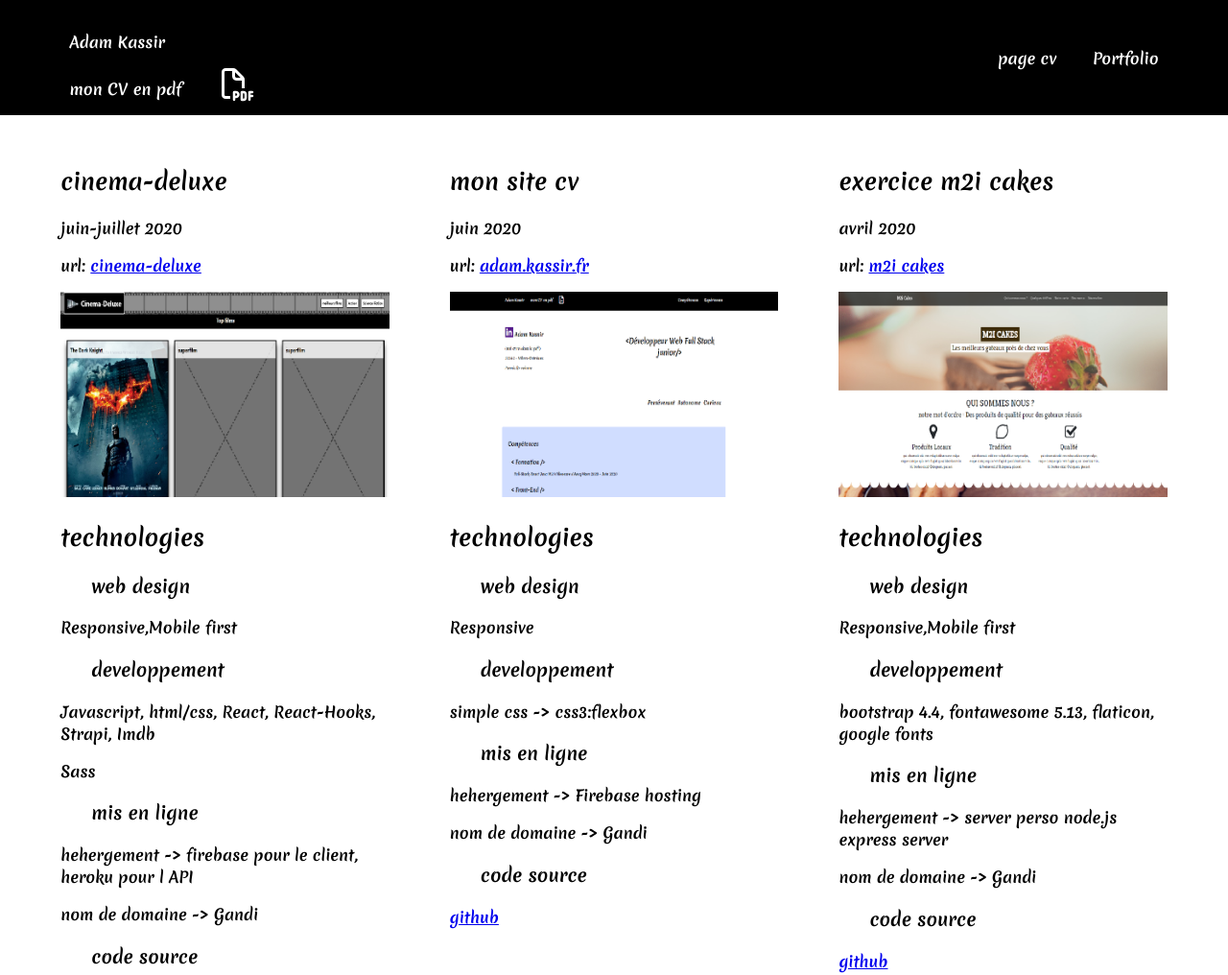
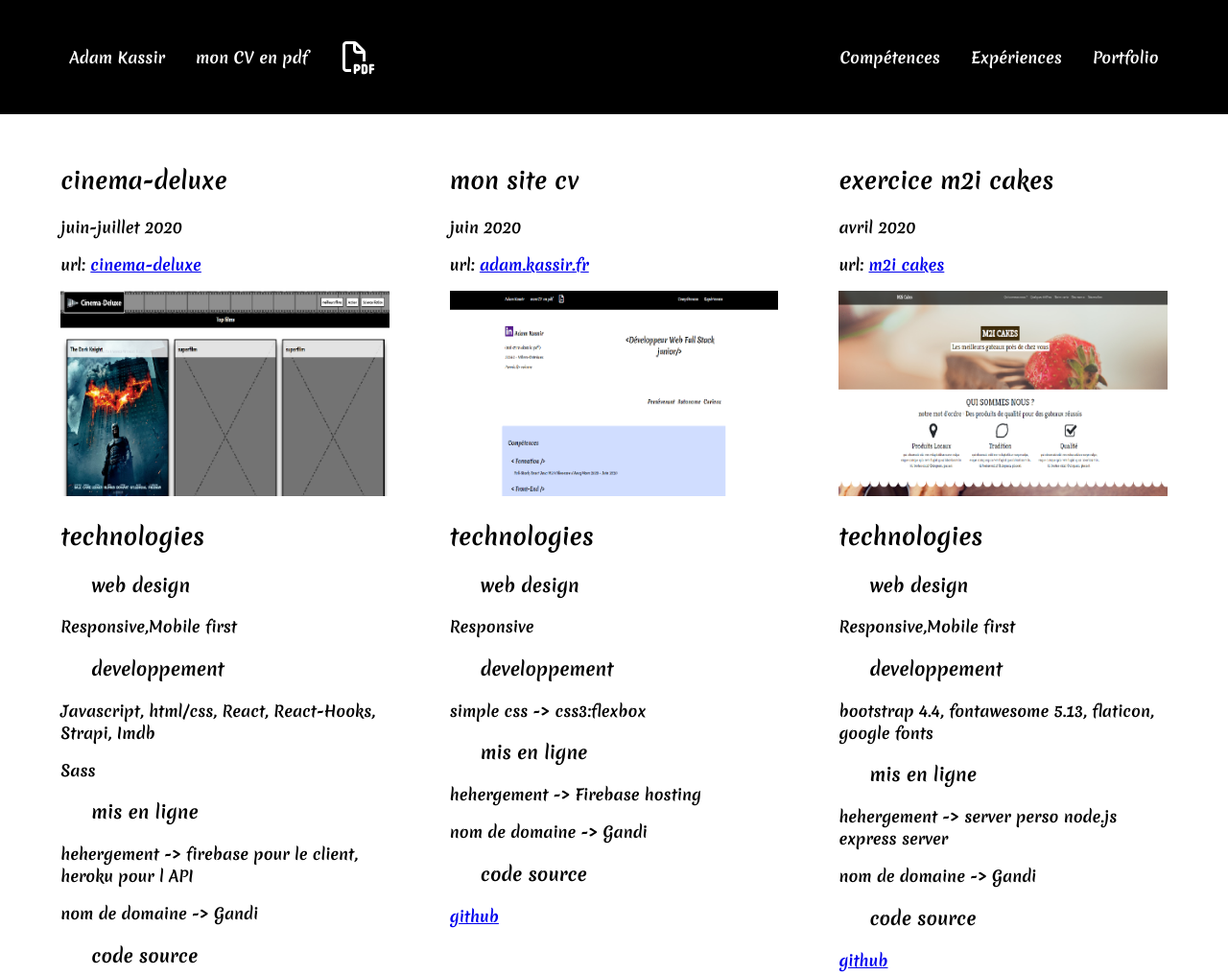
Before and after one commit to spike59/cv_en_ligne, a plain HTML site: page public/portfolio.html in a window 1280 px wide. Shown: the top 1016 px of the page at 96% size. Drawn offline with Linux system fonts and the light colour scheme.

Commit message:
mis a jour de la nav du portfolio

```diff
--- a/public/portfolio.html
+++ b/public/portfolio.html
@@ -16,17 +16,17 @@
 <body>
     <nav>
         <div class="container">
-            <div>
-                <p>Adam Kassir</p>
-                <a href="./files/adam_kassir_web_cv_08_06_2020_standard.pdf"> mon CV en pdf</a>
-                <a href="./files/adam_kassir_web_cv_08_06_2020_standard.pdf"><i class="far fa-file-pdf"></i></a>
+            <ul>
+                <li><p>Adam Kassir</p></li>
+                <li><a href="./files/adam_kassir_web_cv_08_06_2020_standard.pdf"> mon CV en pdf</a></li>
+                <li><a href="./files/adam_kassir_web_cv_08_06_2020_standard.pdf"><i class="far fa-file-pdf"></i></a></li>
 
-            </div>
-            <div>
-                <a href="index.html">page cv</a>
-                <a href="portofolio.html">Portfolio</a>
-            </div>
-
+            </ul>
+            <ul>
+                <li><a href="#competences_box">Compétences</a></li>
+                <li><a href="#experiences_box">Expériences</a></li>
+                <li><a href="portfolio.html">Portfolio</a></li>
+            </ul>
         </div>
     </nav>
     <section id="portfolio_box">
```
